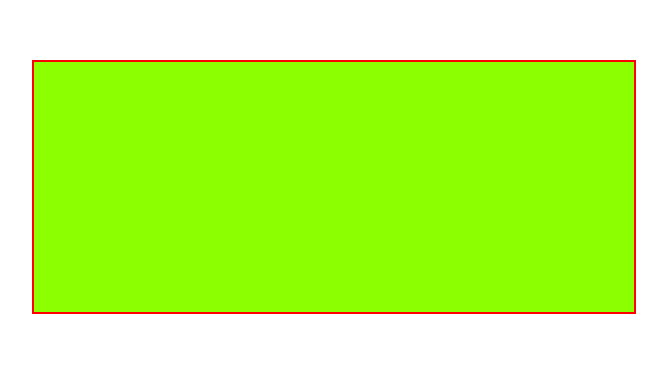
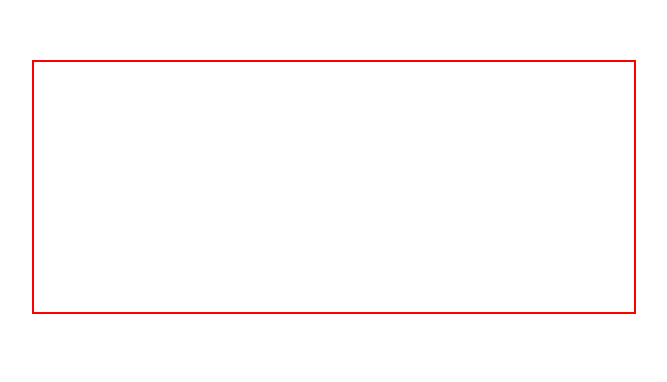
Before and after one commit to Vignash2054/HTML_TASK-1, a plain HTML site: page index.html in a window 1280 px wide. Shown: the part 224-606 px from the top of the page, without its empty margins (306-973 px from the left). Drawn offline with Linux system fonts and the light colour scheme.

Commit message:
container

```diff
--- a/index.html
+++ b/index.html
@@ -8,7 +8,7 @@
         }
 
         .container:hover{
-
+            background-color: rgb(179, 255, 0);
             background: url(6.jpg);
         }
 
@@ -21,7 +21,7 @@
             border:2px solid rgb(255, 0, 0);
             width:600px;
             height:250px;
-            background-color: rgb(140, 255, 0);
+
         }
 
         body{
```
